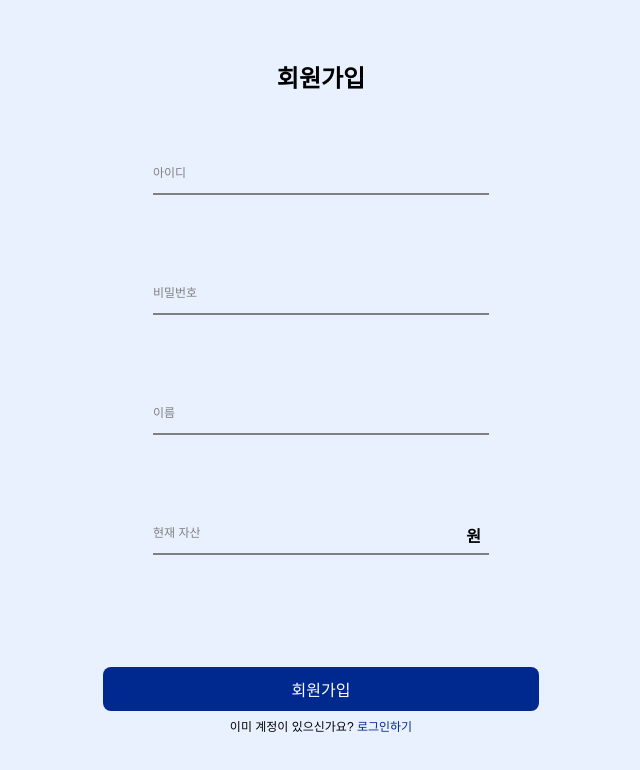
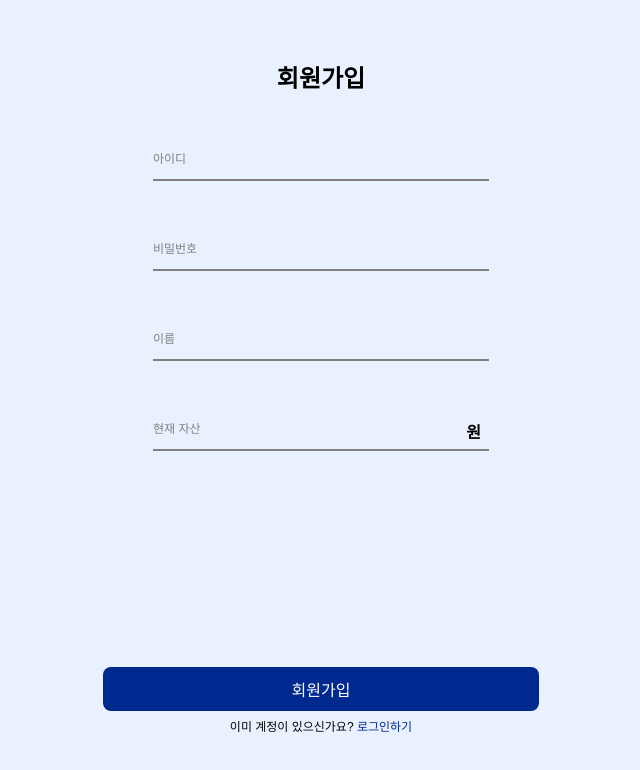
Before and after one commit to Ohapzizol/Ohapzizol-frontend, a React (Vite) app: page /signup in a window 1280 px wide. Shown: the top 770 px of the page, without its empty margins (319-959 px from the left). Built offline with nearby package versions, Linux system fonts and the light colour scheme; a web font is replaced by a local one.

Commit message:
fix: input 디자인 수정

```diff
--- a/src/components/Input/style.ts
+++ b/src/components/Input/style.ts
@@ -25,7 +25,7 @@ export const AgeLabel = styled.label<AgeLabelProps>`
 
 export const Input = styled.input`
   width: 100%;
-  margin-top: 60px;
+  margin-top: 30px;
   padding-bottom: 8px;
   padding-left: 8px;
   border-bottom: 2px solid gray;
--- a/src/pages/Login.tsx
+++ b/src/pages/Login.tsx
@@ -39,7 +39,7 @@ const Wrapper = styled.div`
   display: flex;
   flex-direction: column;
   align-items: center;
-  gap: 16px;
+  gap: 32px;
   width: 100%;
   height: 100%;
 `;
--- a/src/pages/Signup.tsx
+++ b/src/pages/Signup.tsx
@@ -3,7 +3,7 @@ import { Button, Input, Template } from '@/components';
 
 const SignupPage = () => {
   return (
-    <Template style={{height: '100vh'}}>
+    <Template style={{ height: '100vh' }}>
       <Container>
         <Wrapper>
           <Title>회원가입</Title>
@@ -41,7 +41,7 @@ const Wrapper = styled.div`
   display: flex;
   flex-direction: column;
   align-items: center;
-  gap: 16px;
+  gap: 32px;
   width: 100%;
   height: 100%;
 `;
```
